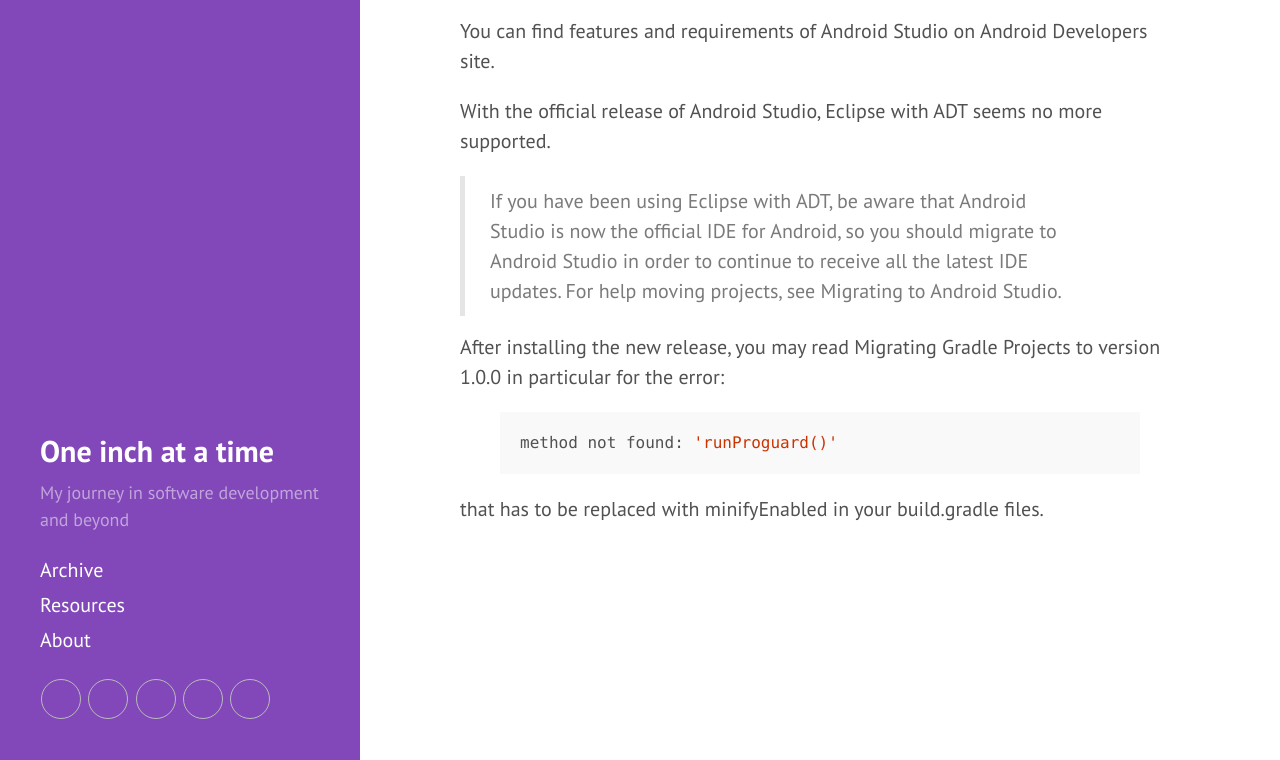
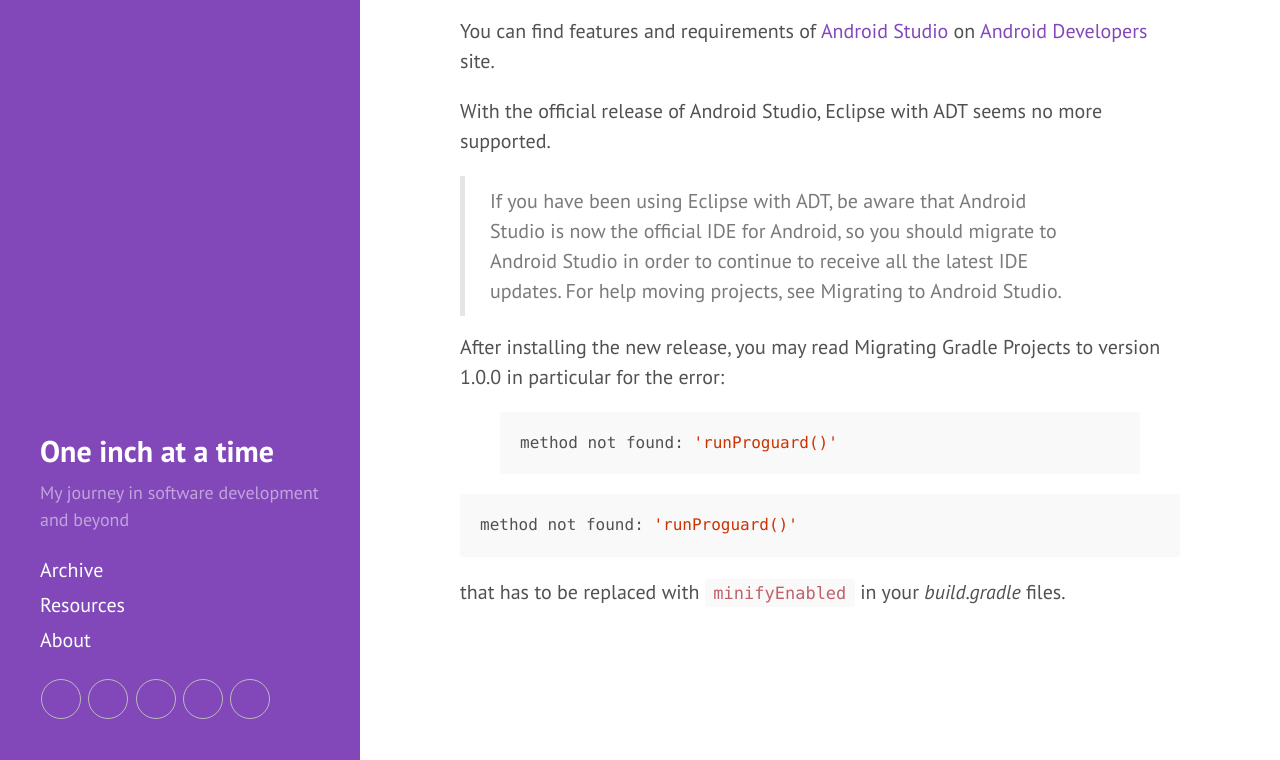
Before and after one commit to kingsor/kingsor.github.io, a Jekyll site: the page built from _posts/2014-12-10-android-studio-1-0.md, in a window 1280 px wide and 1400 px high, cut to the strip 640-1400 px from the top of the window. Built offline with Jekyll 4.4.1, drawn with Linux system fonts in a browser that asks for light colours; nearby versions of some CDN libraries; some web fonts are replaced.

Commit message:
update old post

````diff
--- a/_posts/2014-12-10-android-studio-1-0.md
+++ b/_posts/2014-12-10-android-studio-1-0.md
@@ -13,7 +13,7 @@
 <blockquote class="embedly-card" data-card-key="839d2b95a8314a328b67ec0cdd25c12c" data-card-type="article-full"><h4><a href="http://android-developers.blogspot.it/2014/12/android-studio-10.html">Android Studio 1.0</a></h4><p>Today we are excited to introduce Android Studio 1.0. Android Studio is the official Integrated Development Environment (IDE) from the Android team. It is built on the popular IntelliJ IDEA (Community Edition) Java IDE. We first released a preview of Android Studio at I/O last year. We value the on-going feedback from you, thanks!</p></blockquote>
 <script async src="//cdn.embedly.com/widgets/platform.js" charset="UTF-8"></script>
 
-You can find features and requirements of Android Studio on Android Developers site.
+You can find features and requirements of [Android Studio](http://developer.android.com/sdk/index.html) on [Android Developers](http://developer.android.com/index.html) site.
 
 With the official release of Android Studio, Eclipse with ADT seems no more supported.
 
@@ -25,4 +25,8 @@
 method not found: 'runProguard()'
 {% endhighlight %}
 
-that has to be replaced with minifyEnabled in your build.gradle files.
+``` bash
+method not found: 'runProguard()'
+```
+
+that has to be replaced with `minifyEnabled` in your *build.gradle* files.
````
